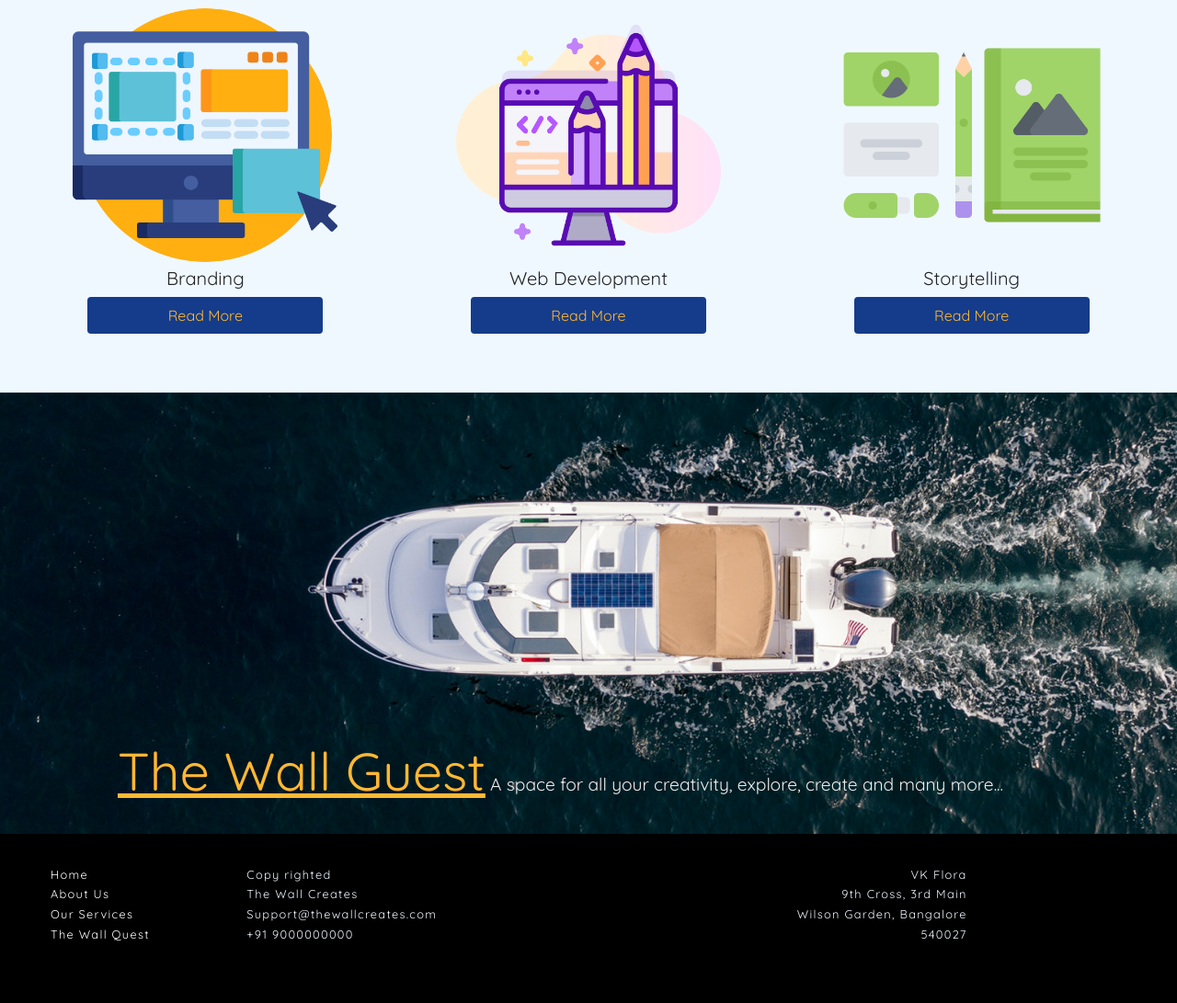
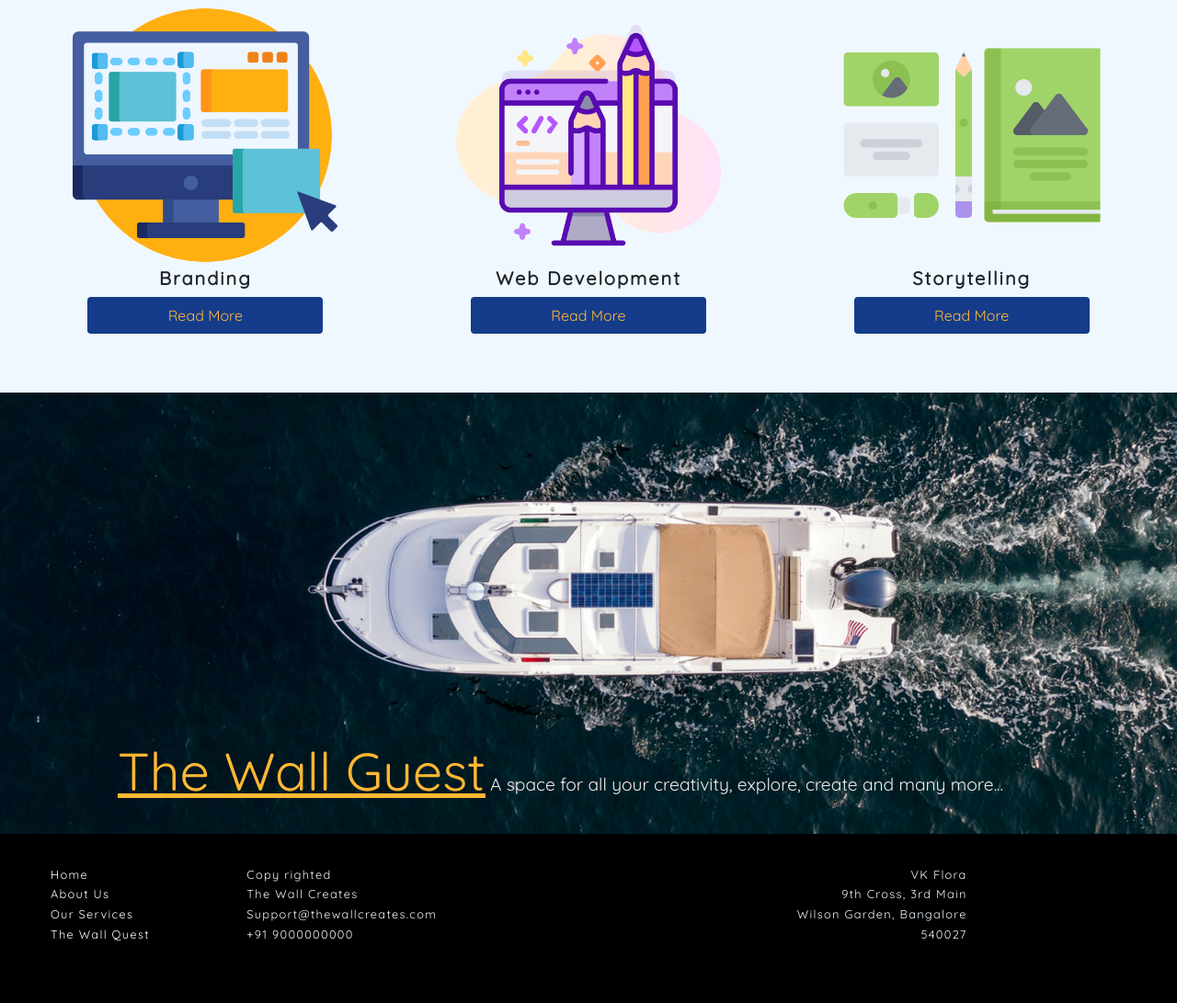
Before and after one commit to supongkiba/testwall.github.io, a plain HTML site: page index.html in a window 1280 px wide. Shown: the part 1517-2608 px from the top of the page at 92% size. Drawn offline with Linux system fonts and the light colour scheme; grey boxes are pictures that could not be loaded.

Commit message:
Css changes

```diff
--- a/css/thewall.css
+++ b/css/thewall.css
@@ -126,7 +126,10 @@ h2 {
 #services h2 {
     margin-top: 2em;
 }
-
+#services h5 {
+    font-weight: bold;
+    letter-spacing: 0.1em;
+}
 #services img {
     height: 18em;
     width: 18em;
@@ -354,7 +357,7 @@ footer .row {
   }
   .card {
     border-radius: 20px;
-    border: 4px solid #143c8a;
+    border: 2px solid #143c8a;
     width: 60%;
     margin: auto;
     margin-bottom: 1em;
```
